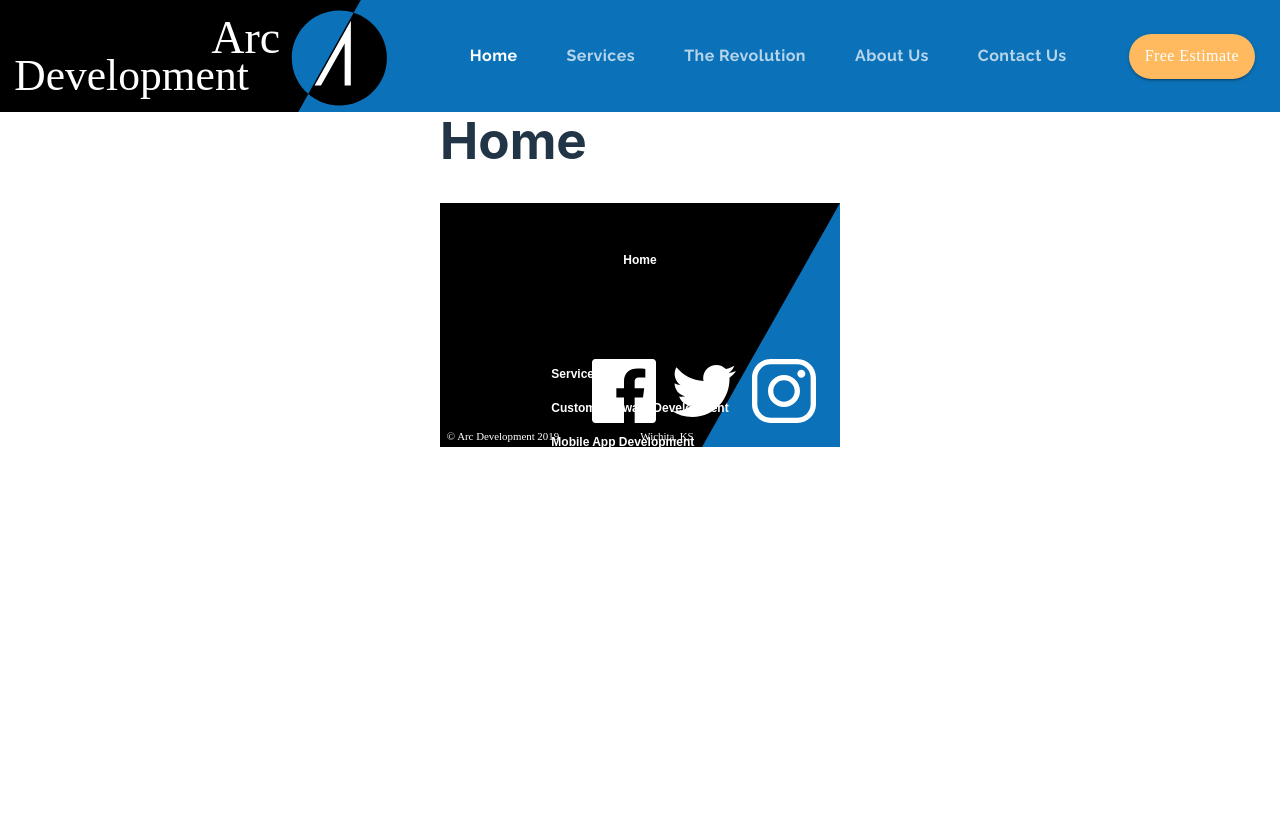
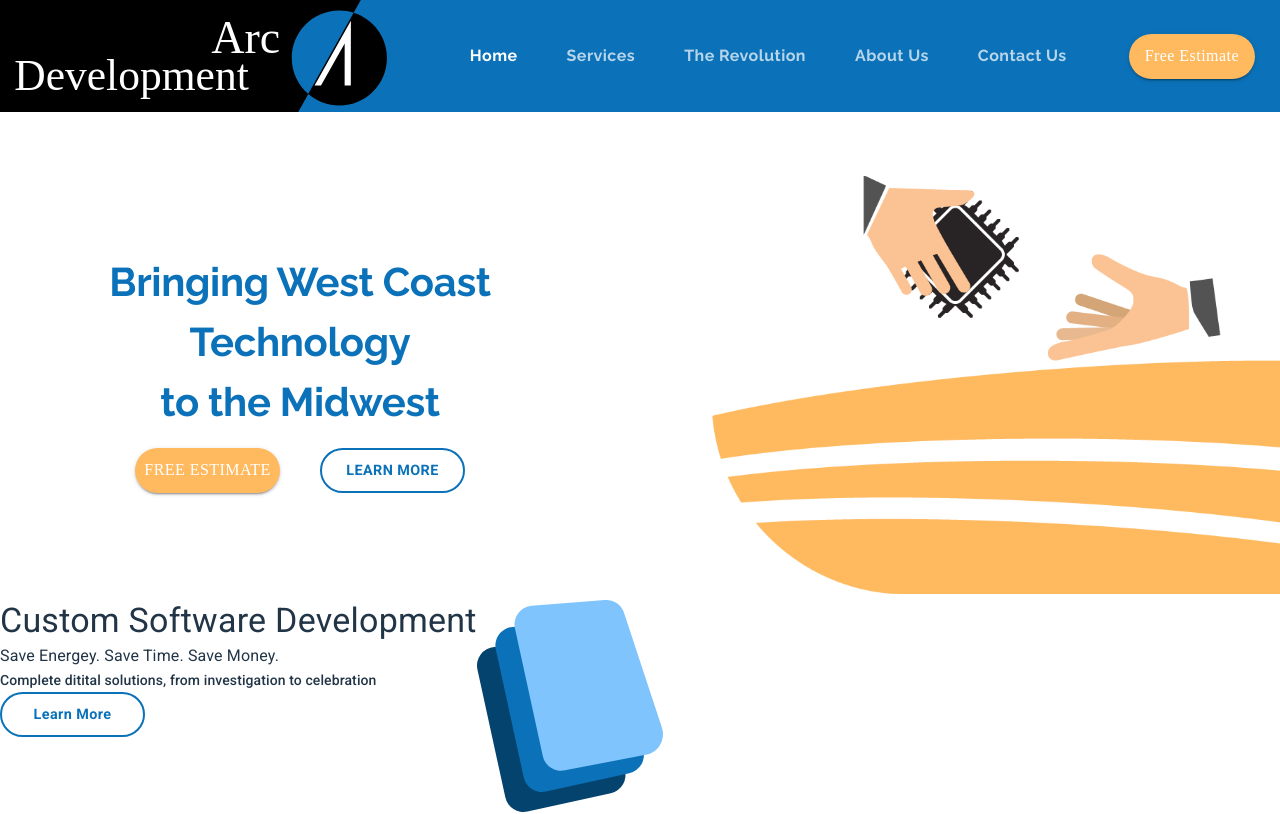
Before and after one commit to vincentnguyen127/V-Technology, a React (Vite) app in the folder client/: page / in a window 1280 px wide. Shown: the top 814 px of the page. Built offline with nearby package versions, Linux system fonts and the light colour scheme.

Commit message:
complete hero block

```diff
--- a/client/package.json
+++ b/client/package.json
@@ -14,11 +14,13 @@
     "@material-ui/icons": "^4.11.3",
     "react": "^17.0.0",
     "react-dom": "^17.0.0",
+    "react-lottie": "^1.2.4",
     "react-router-dom": "^6.23.1"
   },
   "devDependencies": {
     "@types/react": "^17.0.0",
     "@types/react-dom": "^18.2.22",
+    "@types/react-lottie": "^1.2.10",
     "@typescript-eslint/eslint-plugin": "^7.2.0",
     "@typescript-eslint/parser": "^7.2.0",
     "@vitejs/plugin-react-swc": "^3.5.0",
--- a/client/src/components/App.tsx
+++ b/client/src/components/App.tsx
@@ -5,6 +5,7 @@ import theme from './ui/Theme'
 import { BrowserRouter as Router, Route, Routes } from 'react-router-dom';
 import Footer from './ui/Footer';
 import { useState } from 'react';
+import LandingPage from './LandngPage';
 
 
 function Home() {
@@ -49,7 +50,7 @@ function App() {
         <Router>
           <Header tabValue={tabValue} setTabValue={setTabValue} selectedIndex={selectedIndex} setSelectedIndex={setSelectedIndex} />
           <Routes>
-            <Route path="/" element={<Home />} />
+            <Route path="/" element={<LandingPage />} />
             <Route path="/services" element={<Services />} />
             <Route path="/customsoftware" element={<CustomerServices />} />
             <Route path="/mobileapps" element={<MobileApps />} />
--- /dev/null
+++ b/client/src/components/LandngPage.tsx
@@ -0,0 +1,136 @@
+import Lottie from 'react-lottie'
+//@ts-ignore
+import animationData from '../animations/landinganimation/data'
+import { Button, Grid, Theme, Typography, makeStyles, useTheme } from '@material-ui/core'
+import { FC } from 'react'
+import customSoftwareIcon from '../assets/Custom Software Icon.svg'
+
+const useStyles = makeStyles((theme: any) => ({
+	animation: {
+		maxWidth: '50em',
+		minWidth: '21em',
+		marginTop: '2em',
+		marginLeft: '10%',
+		[theme.breakpoints.down('sm')]: {
+			maxWidth: '30em'
+		}
+	},
+	estimateButton: {
+		...theme.typography.estimate,
+		backgroundColor: theme.palette.secondary.main,
+		borderRadius: 50,
+		height: 45,
+		width: 145,
+		marginRight: 40,
+		padding: 5,
+		"&:hover": {
+			backgroundColor: theme.palette.secondary.light
+		}
+	},
+	buttonContainer: {
+		marginTop: '1em'
+	},
+	learnButtonHero: {
+		borderColor: theme.palette.primary.main,
+		color: theme.palette.primary.main,
+		borderWidth: 2,
+		textTransform: 'none',
+		borderRadius: 50,
+		fontFamily: 'Roboto',
+		fontWeight: 'bold',
+		fontSize: '0.9rem',
+		height: 45,
+		padding: 5,
+		width: 145
+	},
+	mainContainer: {
+		marginTop: '5em',
+		[theme.breakpoints.down('md')]: {
+			marginTop: '3em'
+		},
+		[theme.breakpoints.down('xs')]: {
+			marginTop: '2em'
+		}
+	},
+	heroTextContainer: {
+		minWidth: '21em',
+		marginLeft: '1em',
+		[theme.breakpoints.down('xs')]: {
+			marginLeft: '0'
+		}
+	}
+}))
+
+interface LandingPageProps {
+
+}
+
+const LandingPage: FC<LandingPageProps> = () => {
+	const classes = useStyles()
+	const theme = useTheme()
+
+	const defaultOptions = {
+		loop: true,
+		autoplay: true,
+		animationData: animationData,
+		rendererSettings: {
+			preserveAspectRatio: 'xMidYMid slice'
+		}
+	};
+
+
+	return (
+		<>
+			<Grid container direction='column' justifyContent='center' className={classes.mainContainer}>
+				<Grid item> {/*-----Hero Block------*/}
+					<Grid container justifyContent='flex-end' alignItems='center'>
+						<Grid item sm className={classes.heroTextContainer}>
+							<Typography variant='h2' align='center'>Bringing West Coast Technology<br />to the Midwest</Typography>
+							<Grid container justifyContent='center' alignItems='center' className={classes.buttonContainer}>
+								<Grid item>
+									<Button variant='contained' className={classes.estimateButton}>
+										FREE ESTIMATE
+									</Button>
+								</Grid>
+								<Grid item>
+									<Button variant='outlined' className={classes.learnButtonHero}>
+										LEARN MORE
+									</Button>
+								</Grid>
+							</Grid>
+						</Grid>
+						<Grid item sm className={classes.animation}>
+							<Lottie options={defaultOptions} height={'100%'} width={'100%'} />
+						</Grid>
+					</Grid>
+				</Grid>
+				<Grid item> {/*-----Services Block------*/}
+					<Grid container>
+						<Grid item>
+							<Typography variant='h4'>
+								Custom Software Development
+							</Typography>
+							<Typography variant='subtitle1'>
+								Save Energey. Save Time. Save Money.
+							</Typography>
+							<Typography variant='subtitle2'>
+								Complete ditital solutions, from investigation to <span>celebration</span>
+							</Typography>
+							<Button variant='outlined' className={classes.learnButtonHero}>
+								Learn More
+							</Button>
+						</Grid>
+						<Grid item>
+							<img alt='custom software icon' src={customSoftwareIcon} />
+						</Grid>
+					</Grid>
+
+
+
+				</Grid>
+			</Grid>
+		</>
+	)
+}
+
+export default LandingPage
--- a/client/src/components/ui/Theme.ts
+++ b/client/src/components/ui/Theme.ts
@@ -54,10 +54,10 @@ const theme  = createTheme({
 		// 	// orange: `${arcOrange}`
 		// },
 		primary: {
-			main: `${arcBlue}`,
+			main: arcBlue,
 		},
 		secondary: {
-			main: `${arcOrange}`,
+			main: arcOrange,
 		}
 	},
 	typography: {
@@ -72,6 +72,13 @@ const theme  = createTheme({
 			fontSize: '1rem',
 			textTransform: 'none',
 			color: 'white'
+		},
+		h2: {
+			fontFamily: 'Raleway',
+			fontWeight: 700,
+			fontSize: '2.5rem',
+			color: `${arcBlue}`,
+			lineHeight: 1.5
 		}
 	}
 });
```
Also changed, not shown: client/src/animations/landinganimation/data.jsx (renamed from client/src/animations/landinganimation/data.js), 1 other file (tests, documents, lock files or other folders).
